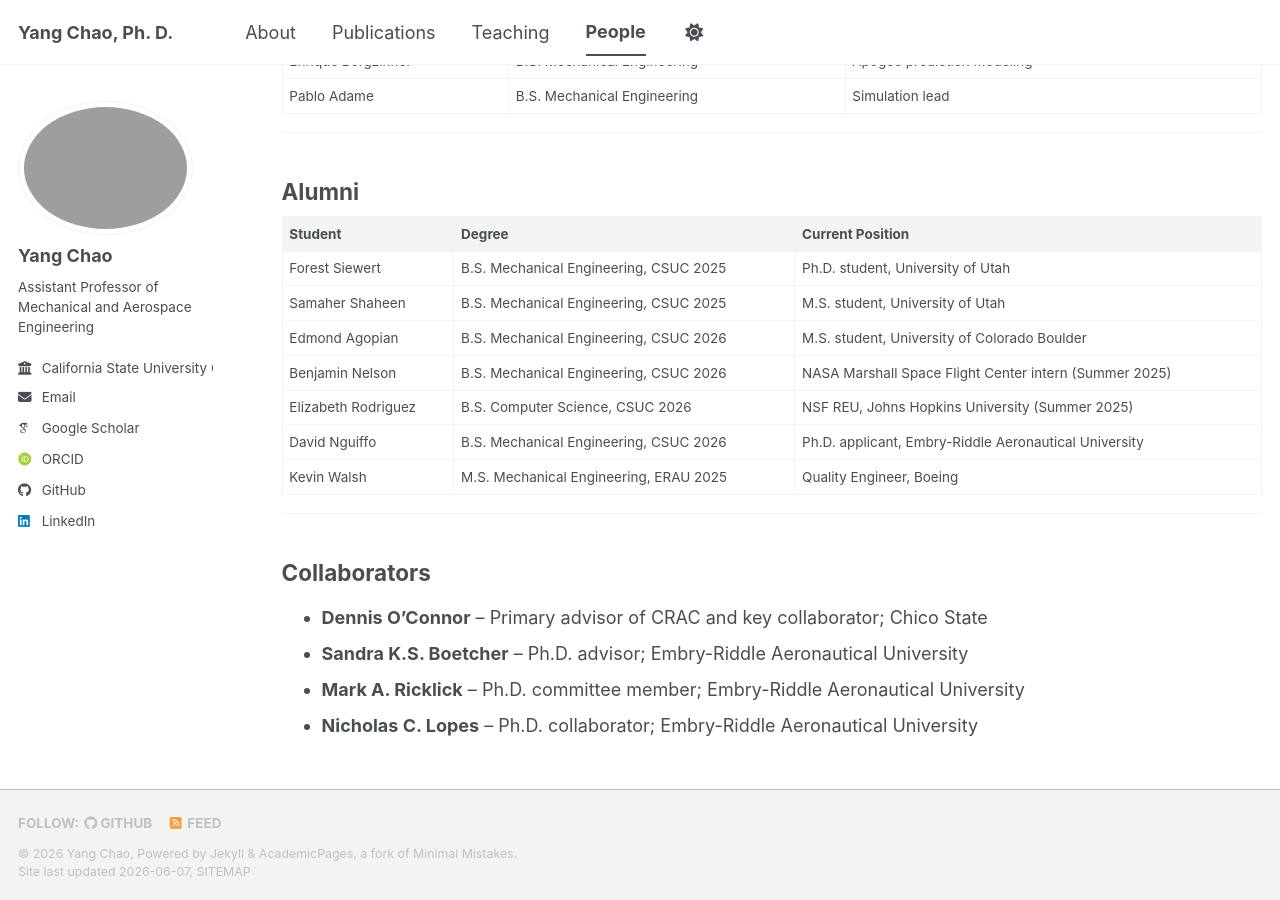
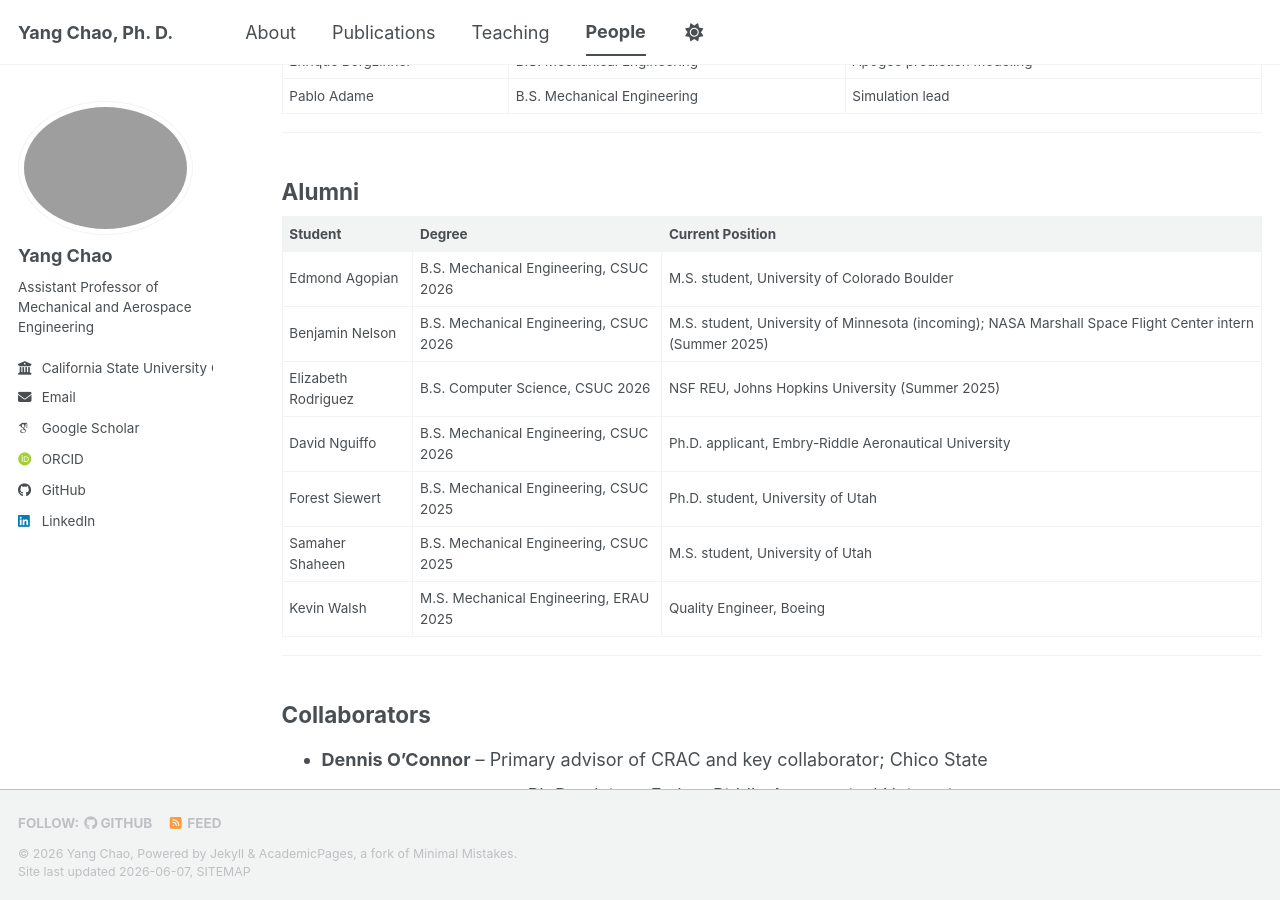
Before and after one commit to cycynyny/cycynyny.github.io, a Jekyll site: the page built from _pages/people.md, in a window 1280 px wide and 900 px high, scrolled down 536 px. Built offline with Jekyll 4.4.1, drawn with Linux system fonts in a browser that asks for light colours; some web fonts are replaced; a script bundle is joined from its source files by our own code; library files that are not in the unit come from our copies.

Commit message:
Update people.md

```diff
--- a/_pages/people.md
+++ b/_pages/people.md
@@ -28,12 +28,12 @@ I work with undergraduate students on projects in heat transfer, CFD, aerospace
 
 | Student | Degree | Current Position |
 |---|---|---|
+| Edmond Agopian | B.S. Mechanical Engineering, CSUC 2026 | M.S. student, University of Colorado Boulder |
+| Benjamin Nelson | B.S. Mechanical Engineering, CSUC 2026 | M.S. student, University of Minnesota (incoming); NASA Marshall Space Flight Center intern (Summer 2025) |
+| Elizabeth Rodriguez | B.S. Computer Science, CSUC 2026 | NSF REU, Johns Hopkins University (Summer 2025) |
+| David Nguiffo | B.S. Mechanical Engineering, CSUC 2026 | Ph.D. applicant, Embry-Riddle Aeronautical University |
 | Forest Siewert | B.S. Mechanical Engineering, CSUC 2025 | Ph.D. student, University of Utah |
 | Samaher Shaheen | B.S. Mechanical Engineering, CSUC 2025 | M.S. student, University of Utah |
-| Edmond Agopian | B.S. Mechanical Engineering, CSUC 2026 | M.S. student, University of Colorado Boulder |
-| Benjamin Nelson | B.S. Mechanical Engineering, CSUC 2026 | NASA Marshall Space Flight Center intern (Summer 2025) |
-| Elizabeth Rodriguez | B.S. Computer Science, CSUC 2026 | NSF REU, Johns Hopkins University (Summer 2025) |
-| David Nguiffo | B.S. Mechanical Engineering, CSUC 2026 | Ph.D. applicant, Embry-Riddle Aeronautical University |
 | Kevin Walsh | M.S. Mechanical Engineering, ERAU 2025 | Quality Engineer, Boeing |
 
 ---
```
